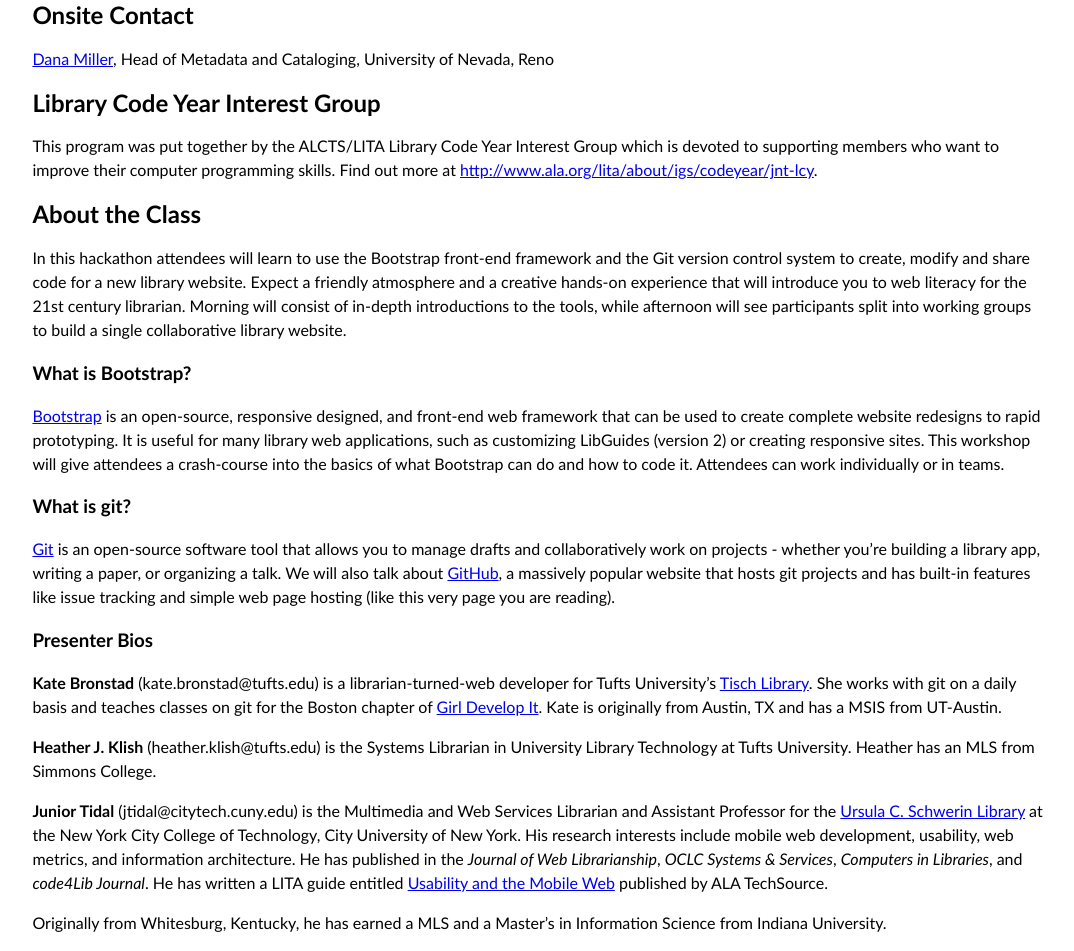
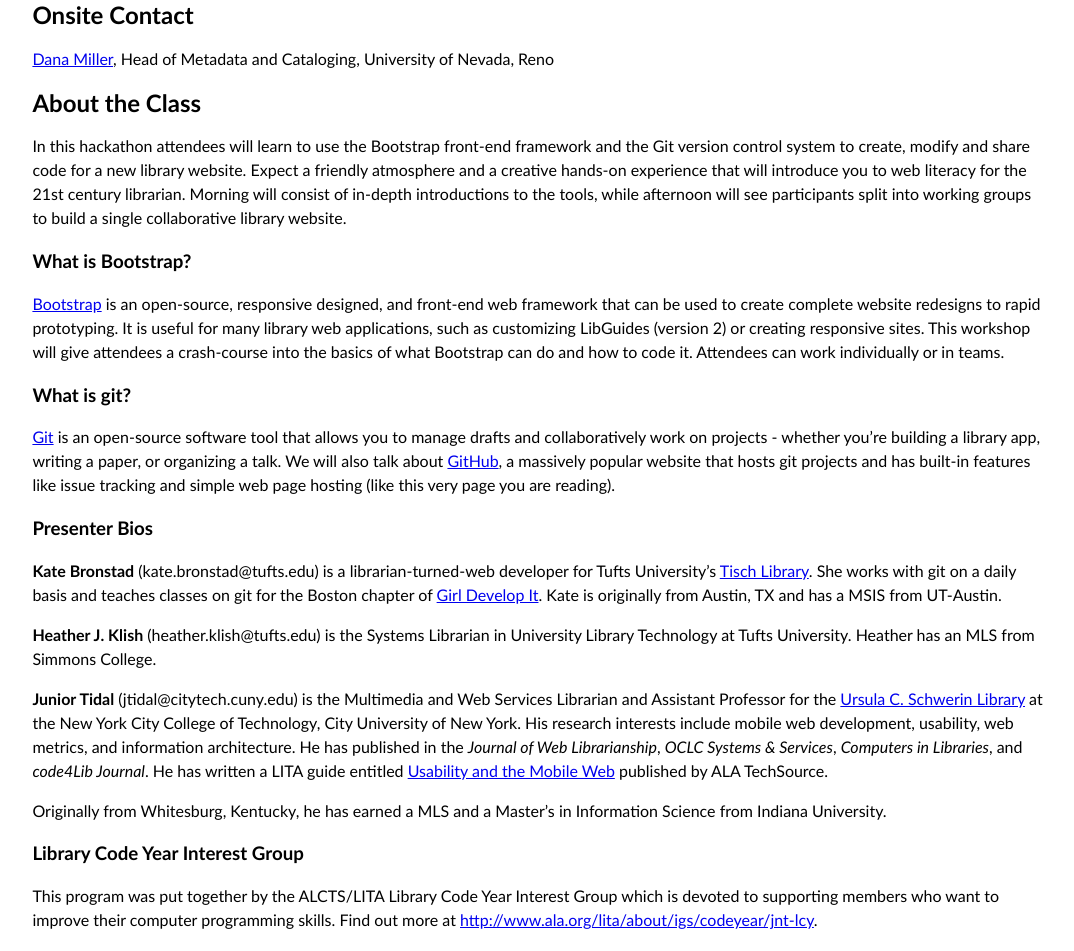
Before and after one commit to LibraryCodeYearIG/ala2015_collaborative_website, a plain HTML site: page index.html in a window 1280 px wide. Shown: the part 176-1127 px from the top of the page, without its empty margins (102-1176 px from the left). Drawn offline with Linux system fonts and the light colour scheme.

Commit message:
move lcyig info to bottom

```diff
--- a/index.html
+++ b/index.html
@@ -31,9 +31,6 @@
     <h2>Onsite Contact</h2>
     <p><a href="#dana">Dana Miller</a>, Head of Metadata and Cataloging, University of Nevada, Reno</p>
 
-    <h2>Library Code Year Interest Group</h2>
-    <p>This program was put together by the ALCTS/LITA Library Code Year Interest Group which is devoted to supporting members who want to improve their computer programming skills.  Find out more at <a href="http://www.ala.org/lita/about/igs/codeyear/jnt-lcy">http://www.ala.org/lita/about/igs/codeyear/jnt-lcy</a>.</p>
-
 
 <h2>About the Class</h2>
 <p>In this hackathon attendees will learn to use the Bootstrap front-end framework and the Git version control system to create, modify and share code for a new library website. Expect a friendly atmosphere and a creative hands-on experience that will introduce you to web literacy for the 21st century librarian. Morning will consist of in-depth introductions to the tools, while afternoon will see participants split into working groups to build a single collaborative library website.</p>
@@ -57,4 +54,7 @@
 <p>Originally from Whitesburg, Kentucky, he has earned a MLS and a Master’s in Information Science from Indiana University.</p>
 </div>
 
+<h3>Library Code Year Interest Group</h3>
+    <p>This program was put together by the ALCTS/LITA Library Code Year Interest Group which is devoted to supporting members who want to improve their computer programming skills.  Find out more at <a href="http://www.ala.org/lita/about/igs/codeyear/jnt-lcy">http://www.ala.org/lita/about/igs/codeyear/jnt-lcy</a>.</p>
+
 </div>
```
